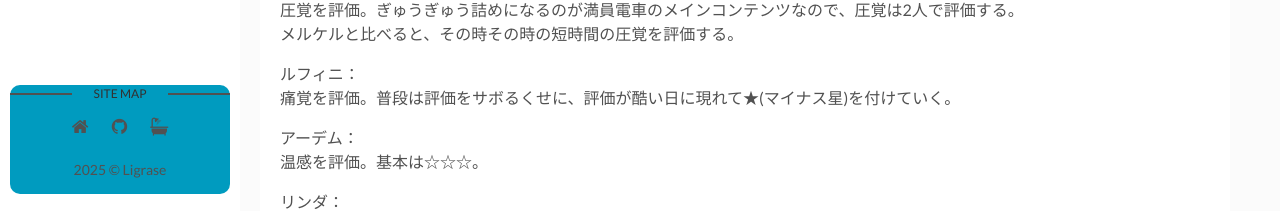
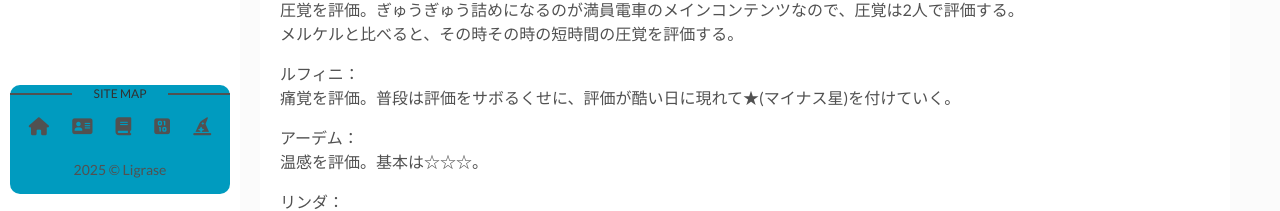
Before and after one commit to Liqrase/diary-2, a Jekyll site: the page built from _posts/2100-01-01-gaiyo.markdown, in a window 1280 px wide and 900 px high, scrolled down 543 px. Shown: the part 686-897 px from the top of the window. Built offline with Jekyll 4.4.1, drawn with Linux system fonts in a browser that asks for light colours; nearby versions of some CDN libraries.

Commit message:
250326-a

```diff
--- a/_includes/head.html
+++ b/_includes/head.html
@@ -82,7 +82,7 @@
 	<!-- Google Fonts -->
 	<link href="https://fonts.googleapis.com/css?family=PT+Serif:400,700|Lato:300,400,700&display=swap" rel="stylesheet">
 	<!-- Font Awesome -->
-	<link rel="stylesheet" href="{{ "/assets/fonts/font-awesome/css/font-awesome.min.css" | prepend: site.baseurl }}">
+  <script src="https://kit.fontawesome.com/ae073a4f7f.js" crossorigin="anonymous"></script>
 	<!-- Styles -->
 	<link rel="stylesheet" href="{{ "/assets/css/main.css" | prepend: site.baseurl }}">
 </head>
--- a/_layouts/main.html
+++ b/_layouts/main.html
@@ -18,9 +18,11 @@
     <section class="contact">
       <h3 class="contact-title">Site map</h3>
       <ul>
-        <li><a href="https://liqrase.github.io/cafe/" target="_self"><i class="fa fa-home" aria-hidden="true"></i></a></li>
-        <li><a href="https://github.com/Liqrase" target="_blank"><i class="fa fa-github" aria-hidden="true"></i></a></li>
-        <li><a href="https://jp.finalfantasyxiv.com/lodestone/character/49115670/ " target="_blank"><i class="fa fa-bath" aria-hidden="true"></i></a></li>
+        <li><a href="https://liqrase.github.io/cafe/" target="_self"><i class="fa-solid fa-house" aria-hidden="true"></i></a></li>
+        <li><a href="https://liqrase.github.io/cafe/profile/" target="_blank"><i class="fa-solid fa-address-card"></i></a></li>
+        <li><a href="https://liqrase.github.io/diary-3/" target="_blank"><i class="fa-solid fa-book"></i></a></li>
+        <li><a href="https://liqrase.github.io/diary-1/" target="_blank"><i class="fa-solid fa-square-binary"></i></a></li>
+        <li><a href="https://jp.finalfantasyxiv.com/lodestone/character/49115670/ " target="_blank"><i class="fa-solid fa-hat-wizard" aria-hidden="true"></i></a></li>
       </ul>
     </section> <!-- End Section Contact -->
     <div class="copyright">
--- a/assets/js/open-external-links.js
+++ b/assets/js/open-external-links.js
@@ -1,10 +1,12 @@
 document.addEventListener("DOMContentLoaded", function () {
   document.querySelectorAll("a").forEach((link) => {
-      const targetUrl = "https://liqrase.github.io/cafe/"; // 例外として現在のタブで開くURL
-
-      if (link.hostname !== window.location.hostname && link.href !== targetUrl) {
-          link.setAttribute("target", "_blank");
-          link.setAttribute("rel", "noopener noreferrer");
-      }
+    const exceptionPrefix = "https://liqrase.github.io/";
+    if (
+      link.hostname !== window.location.hostname &&
+      !link.href.startsWith(exceptionPrefix)
+    ) {
+      link.setAttribute("target", "_blank");
+      link.setAttribute("rel", "noopener noreferrer");
+    }
   });
 });
```
